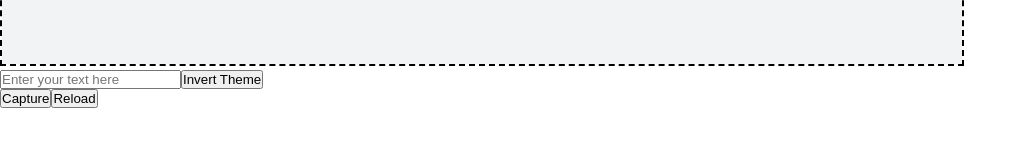
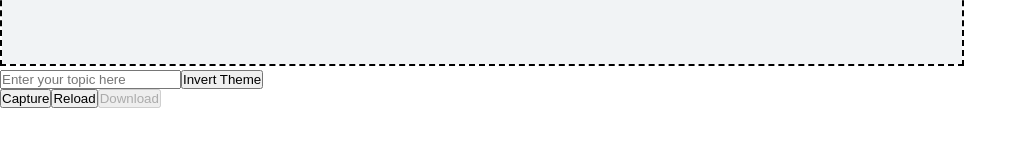
Before and after one commit to kode-kai/thumbnails, a React (Create React App) app: page / in a window 1280 px wide. Shown: the part 478-624 px from the top of the page, without its empty margins (0-1027 px from the left). Built offline with nearby package versions, Linux system fonts and the light colour scheme; a web font is replaced by a local one.

Commit message:
feat: download button implemented

```diff
--- a/src/components/Thumbnail/Thumbnail.component.jsx
+++ b/src/components/Thumbnail/Thumbnail.component.jsx
@@ -8,9 +8,13 @@ const initialText = 'example';
 
 const Thumbnail = () => {
   const [subtitle, setSubtitle] = React.useState(initialText);
+  const [source, setSource] = React.useState('');
   const [isDark, setIsDark] = React.useState(false);
+  const [isDisabled, setIsDisabled] = React.useState(true);
+
   const containerRef = React.useRef(null);
   const imageRef = React.useRef(null);
+  const anchorRef = React.useRef(null);
 
   React.useEffect(() => {
     (subtitle !== initialText) ? containerRef.current.style.display = '' :
@@ -26,11 +30,20 @@ const Thumbnail = () => {
 
   const handleClick = () => {
     const input = containerRef.current;
+    setIsDisabled(false);
     domtoimage.toPng(input).then(imgData => {
       window.scrollTo(0,0);
       imageRef.current.src = imgData;
+      setSource(imgData);
       input.style.display = "none";
     });
+  }
+
+  const handleDownload = () => {
+    anchorRef.current.href = source;
+    anchorRef.current.download = 'Thumbnail.png';
+    document.body.appendChild(anchorRef.current);
+    anchorRef.current.click();
   }
 
   const handleReload = () => {
@@ -43,11 +56,15 @@ const Thumbnail = () => {
       <div>
         <Img src={PlaceholderImage} ref={imageRef} id="myImage" alt="canvas"/>
         <br/>
-        <input placeholder="Enter your text here" onChange={handleChange} type="text"/>
+        <input placeholder="Enter your topic here" onChange={handleChange} type="text"/>
         <input type="button" value="Invert Theme" onClick={handleTheme}/>
         <br />
         <input type="button" value="Capture" onClick={handleClick}/>
         <input type="button" value="Reload" onClick={handleReload}/>
+        <input type="button" value="Download" onClick={handleDownload} disabled={isDisabled}/>
+        <div>
+          <a ref={anchorRef} href='#' style={{display: 'none'}} />
+        </div>
         <br />
       </div>
       <div>
```
Also changed, not shown: firebase.json (added), 1 other file (tests, documents, lock files or other folders).
